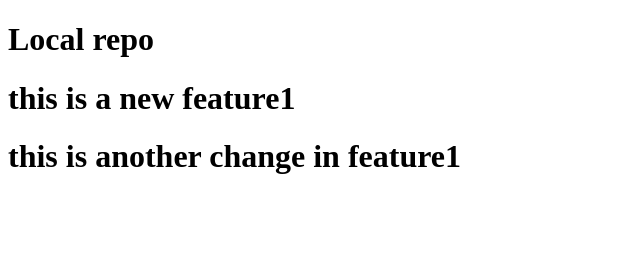
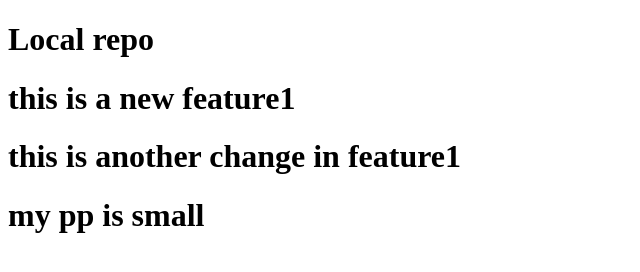
Before and after one commit to abshah2005/localRepo, a plain HTML site: page index.html in a window 1280 px wide. Shown: the whole page, without its empty margins (0-640 px from the left). Drawn offline with Linux system fonts and the light colour scheme.

Commit message:
this is some other change my pp is small

```diff
--- a/index.html
+++ b/index.html
@@ -9,5 +9,6 @@
     <h1 >Local repo</h1>
     <h1>this is a new feature1</h1>
     <h1>this is another change in feature1</h1>
+    <h1>my pp is small</h1>
 </body>
 </html>
```
